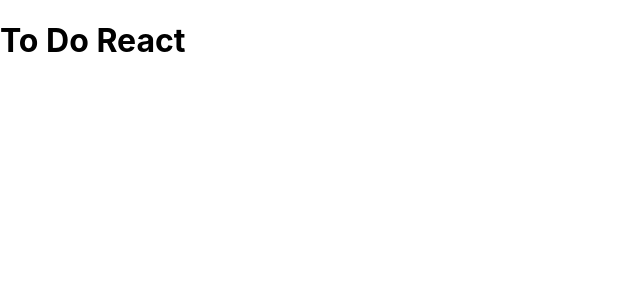
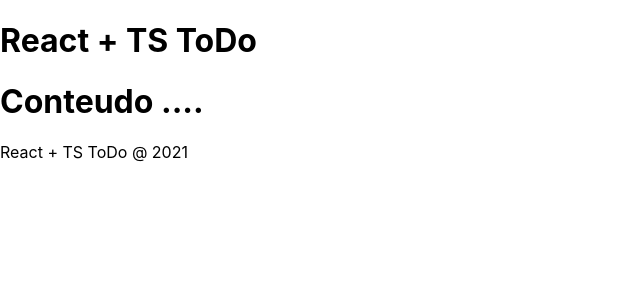
Before and after one commit to gabrielsrpp/ToDoList-React, a React (Create React App) app in the folder base_todo_react/: page / in a window 1280 px wide. Shown: the top 300 px of the page, without its empty margins (0-640 px from the left). Built offline with nearby package versions, Linux system fonts and the light colour scheme.

Commit message:
Criando Header e Footer

```diff
--- a/base_todo_react/src/App.tsx
+++ b/base_todo_react/src/App.tsx
@@ -1,9 +1,15 @@
 import React from 'react';
+
+// components
+import Header from './components/Header';
+import Footer from './components/Footer';
 
 function App() {
   return (
     <div>
-      <h1>To Do React</h1>
+      <Header />
+      <h1>Conteudo ....</h1>
+      <Footer />
     </div>
   );
 }
--- /dev/null
+++ b/base_todo_react/src/components/Footer.tsx
@@ -0,0 +1,15 @@
+import React from 'react'
+
+
+
+function Footer() {
+  return (
+    <footer>
+        <p>
+          <span> React + TS ToDo</span> @ 2021
+        </p>
+      </footer>
+  );
+}
+
+export default Footer
--- /dev/null
+++ b/base_todo_react/src/components/Header.tsx
@@ -0,0 +1,14 @@
+import React from 'react'
+
+
+const Header = () => {
+  return (
+    <header>
+        <div>
+          <h1>React + TS ToDo</h1>
+        </div>
+      </header>
+  );
+}
+
+export default Header
```
